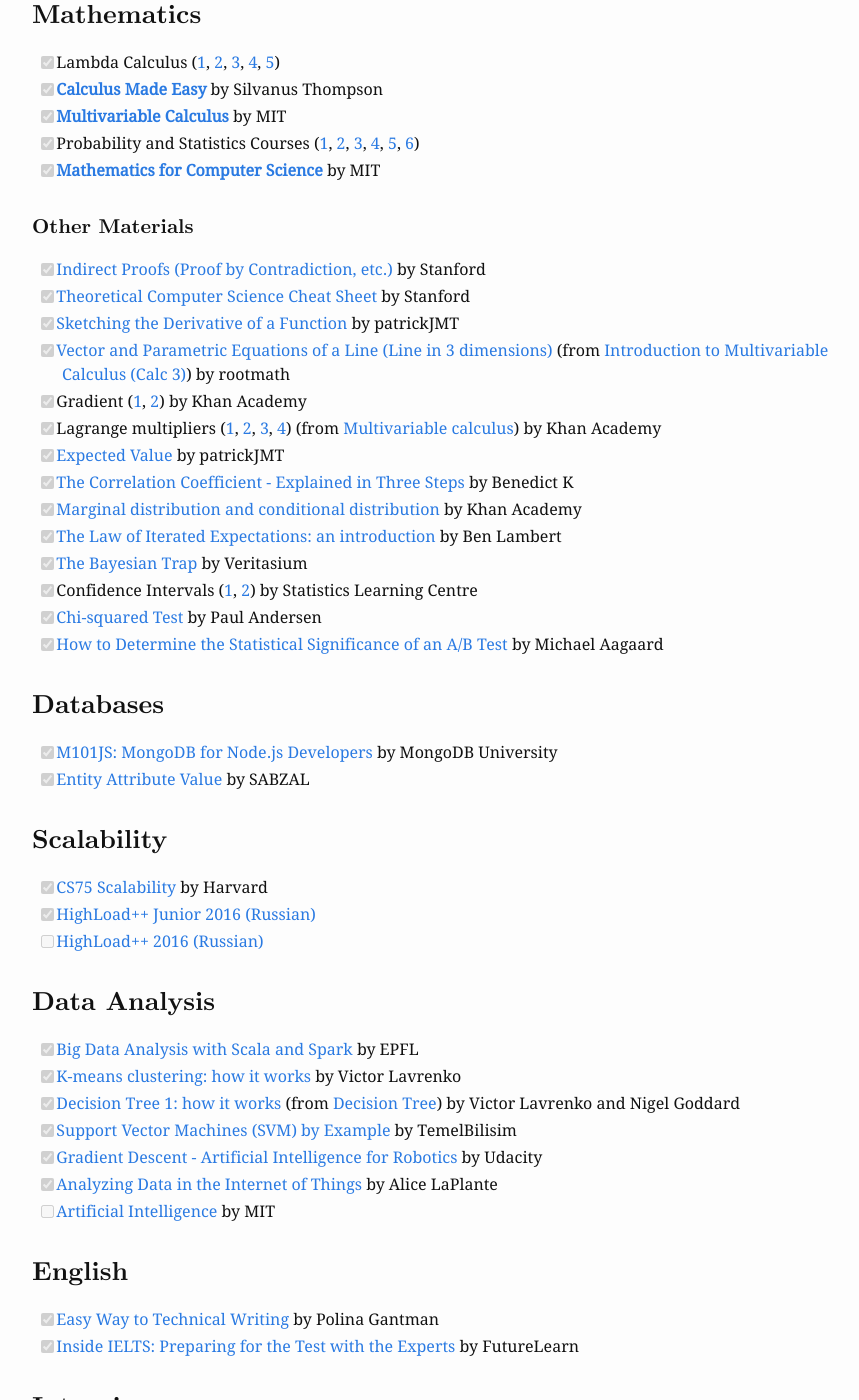
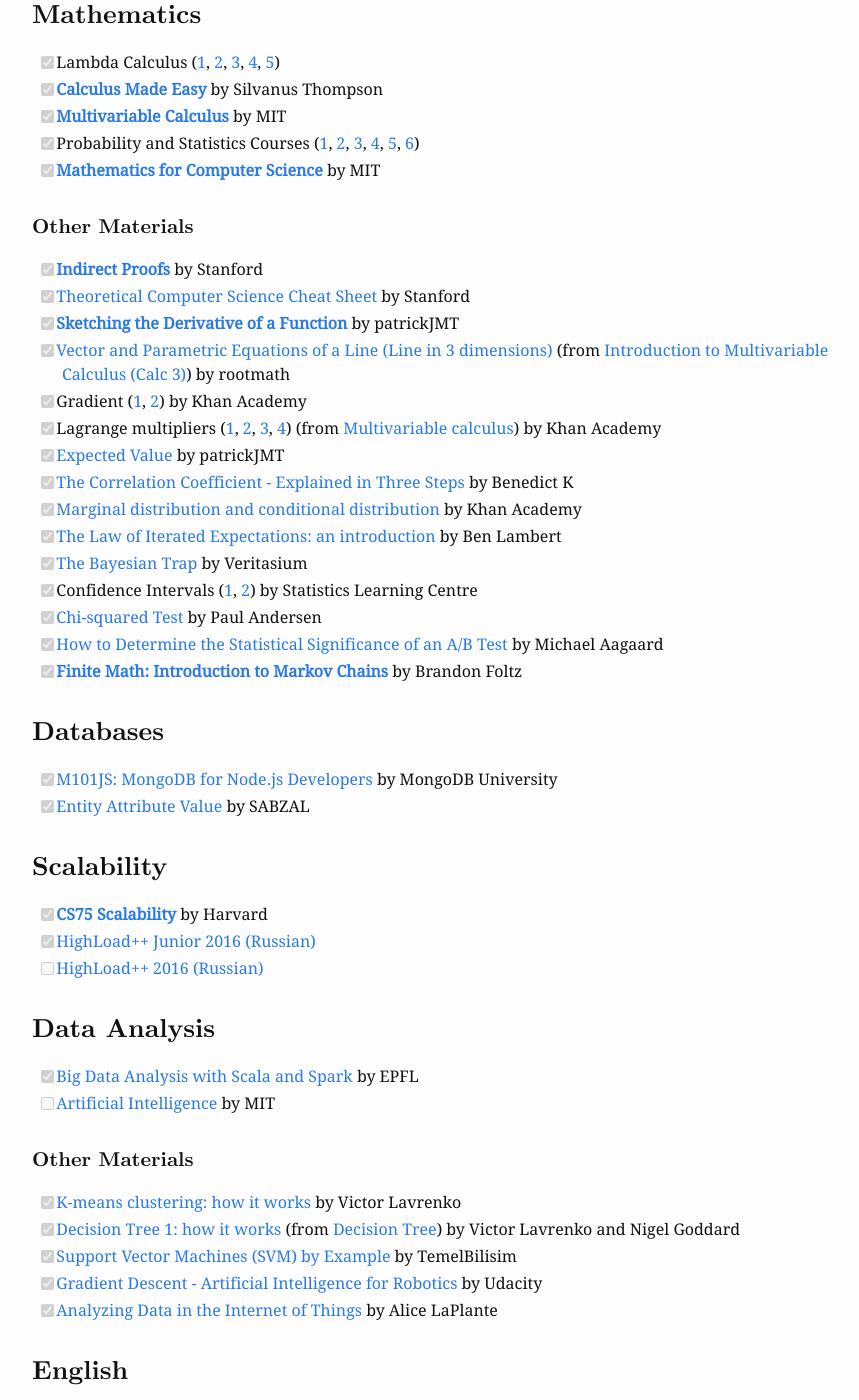
Before and after one commit to alopatindev/alopatindev.github.io, a Jekyll site: the page built from _posts/2016-11-29-self-learning.markdown, in a window 1280 px wide and 1400 px high, scrolled down 1999 px. Shown: the whole window, without its empty margins (203-1062 px from the left). Built offline with Jekyll 4.4.1, drawn with Linux system fonts in a browser that asks for light colours; comment, search, counter and statistics services are not loaded.

Commit message:
update 2016-11-29-self-learning

```diff
--- a/_posts/2016-11-29-self-learning.markdown
+++ b/_posts/2016-11-29-self-learning.markdown
@@ -73,9 +73,9 @@
 - [x][**Mathematics for Computer Science**](https://www.youtube.com/playlist?list=PLB7540DEDD482705B) by MIT
 
 #### Other Materials
-- [x][Indirect Proofs (Proof by Contradiction, etc.)](https://web.stanford.edu/class/archive/cs/cs103/cs103.1132/lectures/02/Small02.pdf) by Stanford
+- [x][**Indirect Proofs**](https://web.stanford.edu/class/archive/cs/cs103/cs103.1132/lectures/02/Small02.pdf) by Stanford
 - [x][Theoretical Computer Science Cheat Sheet](http://web.stanford.edu/~liszt90/acm/cheatsheet.pdf) by Stanford
-- [x][Sketching the Derivative of a Function](https://www.youtube.com/watch?v=QoTGPUArfTI) by patrickJMT
+- [x][**Sketching the Derivative of a Function**](https://www.youtube.com/watch?v=QoTGPUArfTI) by patrickJMT
 - [x][Vector and Parametric Equations of a Line (Line in 3 dimensions)](https://www.youtube.com/watch?v=PyPp4QvQY3Q) (from [Introduction to Multivariable Calculus (Calc 3)](https://www.youtube.com/playlist?list=PLQ5YRQFsUCPuP9cyS7_YP_QCWQYd515Gp)) by rootmath
 - [x]Gradient ([1](https://www.youtube.com/watch?v=tIpKfDc295M), [2](https://www.youtube.com/watch?v=_-02ze7tf08)) by Khan Academy
 - [x]Lagrange multipliers ([1](https://www.youtube.com/watch?v=yuqB-d5MjZA), [2](https://www.youtube.com/watch?v=aep6lwPqm6I), [3](https://www.youtube.com/watch?v=hQ4UNu1P2kw), [4](https://www.youtube.com/watch?v=m-G3K2GPmEQ)) (from [Multivariable calculus](https://www.youtube.com/playlist?list=PLSQl0a2vh4HC5feHa6Rc5c0wbRTx56nF7)) by Khan Academy
@@ -87,24 +87,27 @@
 - [x]Confidence Intervals ([1](https://www.youtube.com/watch?v=tFWsuO9f74o), [2](https://www.youtube.com/watch?v=s4SRdaTycaw)) by Statistics Learning Centre
 - [x][Chi-squared Test](https://www.youtube.com/watch?v=WXPBoFDqNVk) by Paul Andersen
 - [x][How to Determine the Statistical Significance of an A/B Test](https://www.youtube.com/watch?v=AuQXipyv520) by Michael Aagaard
+- [x][**Finite Math: Introduction to Markov Chains**](https://www.youtube.com/watch?v=tYaW-1kzTZI&index=24&list=PLIeGtxpvyG-KxMqY8wJ0KoY3ujxf0C856) by Brandon Foltz
 
 ### Databases
 - [x][M101JS: MongoDB for Node.js Developers](https://university.mongodb.com/courses/M101JS/about) by MongoDB University
 - [x][Entity Attribute Value](https://www.youtube.com/watch?v=X5Q9G3pa7I4) by SABZAL
 
 ### Scalability
-- [x][CS75 Scalability](https://www.youtube.com/watch?v=-W9F__D3oY4) by Harvard
+- [x][**CS75 Scalability**](https://www.youtube.com/watch?v=-W9F__D3oY4) by Harvard
 - [x][HighLoad++ Junior 2016 (Russian)](https://www.youtube.com/playlist?list=PLH-XmS0lSi_wqiZEPsRCjRsVxWQSasTnP)
 - [ ][HighLoad++ 2016 (Russian)](https://www.youtube.com/playlist?list=PLH-XmS0lSi_yLq2XS2Y1DScY6NPbQj4Dt)
 
 ### Data Analysis
 - [x][Big Data Analysis with Scala and Spark](https://www.coursera.org/learn/big-data-analysys) by EPFL
+- [ ][Artificial Intelligence](https://www.youtube.com/playlist?list=PLUl4u3cNGP63gFHB6xb-kVBiQHYe_4hSi) by MIT
+
+#### Other Materials
 - [x][K-means clustering: how it works](https://www.youtube.com/watch?v=_aWzGGNrcic) by Victor Lavrenko
 - [x][Decision Tree 1: how it works](https://www.youtube.com/watch?v=eKD5gxPPeY0) (from [Decision Tree](https://www.youtube.com/playlist?list=PLBv09BD7ez_4temBw7vLA19p3tdQH6FYO)) by Victor Lavrenko and Nigel Goddard
 - [x][Support Vector Machines (SVM) by Example](https://www.youtube.com/watch?v=5zRmhOUjjGY) by TemelBilisim
 - [x][Gradient Descent - Artificial Intelligence for Robotics](https://www.youtube.com/watch?v=umAeJ7LMCfU) by Udacity
 - [x][Analyzing Data in the Internet of Things](http://www.oreilly.com/data/free/analyzing-data-in-the-internet-of-things.csp) by Alice LaPlante
-- [ ][Artificial Intelligence](https://www.youtube.com/playlist?list=PLUl4u3cNGP63gFHB6xb-kVBiQHYe_4hSi) by MIT
 
 ### English
 - [x][Easy Way to Technical Writing](https://stepik.org/course/Easy-way-to-technical-writing-684) by Polina Gantman
```
Also changed, not shown: other parts of _posts/2016-11-29-self-learning.markdown (+4 -4 lines).
